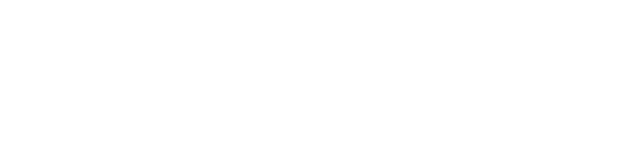
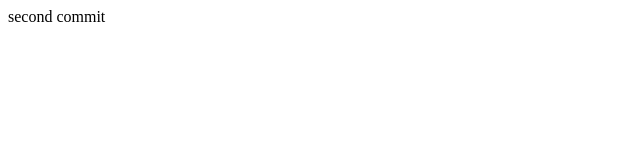
Before and after one commit to philipzadeh/Git-Dalia, a plain HTML site: page index.html in a window 1280 px wide. Shown: the whole page, without its empty margins (0-640 px from the left). Drawn offline with Linux system fonts and the light colour scheme.

Commit message:
Second Commit

```diff
--- a/index.html
+++ b/index.html
@@ -6,6 +6,6 @@
     </head>
 
     <body>
-
+        <span>second commit</span>
     </body>
 </html>
```
